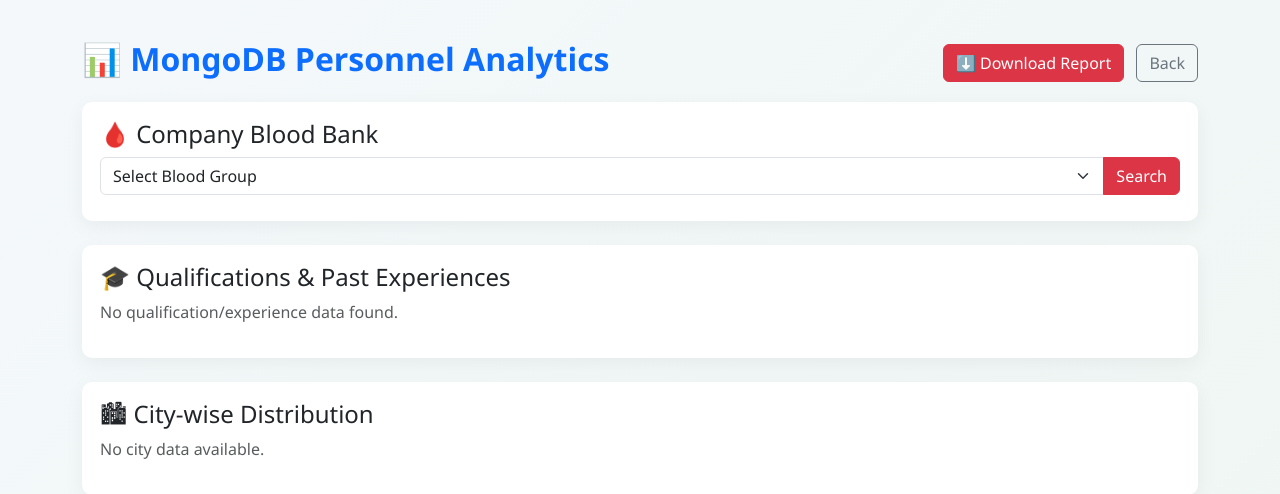
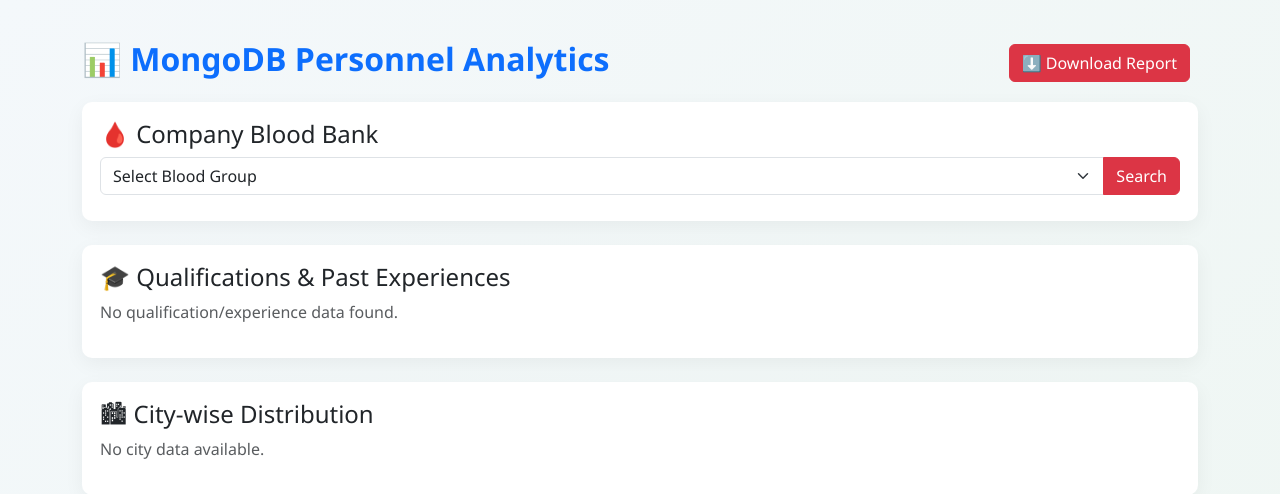
Before and after one commit to pratham1kruk/HR-management-system, a Flask app: page /mongo-analytics/ in a window 1280 px wide. Shown: the top 494 px of the page. Run offline with Flask 3, Linux system fonts and the light colour scheme; data that the repository does not hold is empty; some libraries are stand-ins or nearby versions.

Commit message:
debug mongo analytics

```diff
--- a/backend/templates/mongo_stats.html
+++ b/backend/templates/mongo_stats.html
@@ -18,7 +18,6 @@
     <h2>📊 MongoDB Personnel Analytics</h2>
     <div>
       <button class="btn btn-danger me-2" data-bs-toggle="modal" data-bs-target="#reportModal">⬇️ Download Report</button>
-      <a href="{{ url_for('employee.employee_home') }}" class="btn btn-outline-secondary">Back</a>
     </div>
   </div>
 
@@ -164,7 +163,6 @@
     </div>
   </div>
 
-  <!-- Optional small footer -->
   <p class="small-muted text-center">Analytics generated from personnel collection</p>
 
   <script src="https://cdn.jsdelivr.net/npm/bootstrap@5.3.0/dist/js/bootstrap.bundle.min.js"></script>
```
